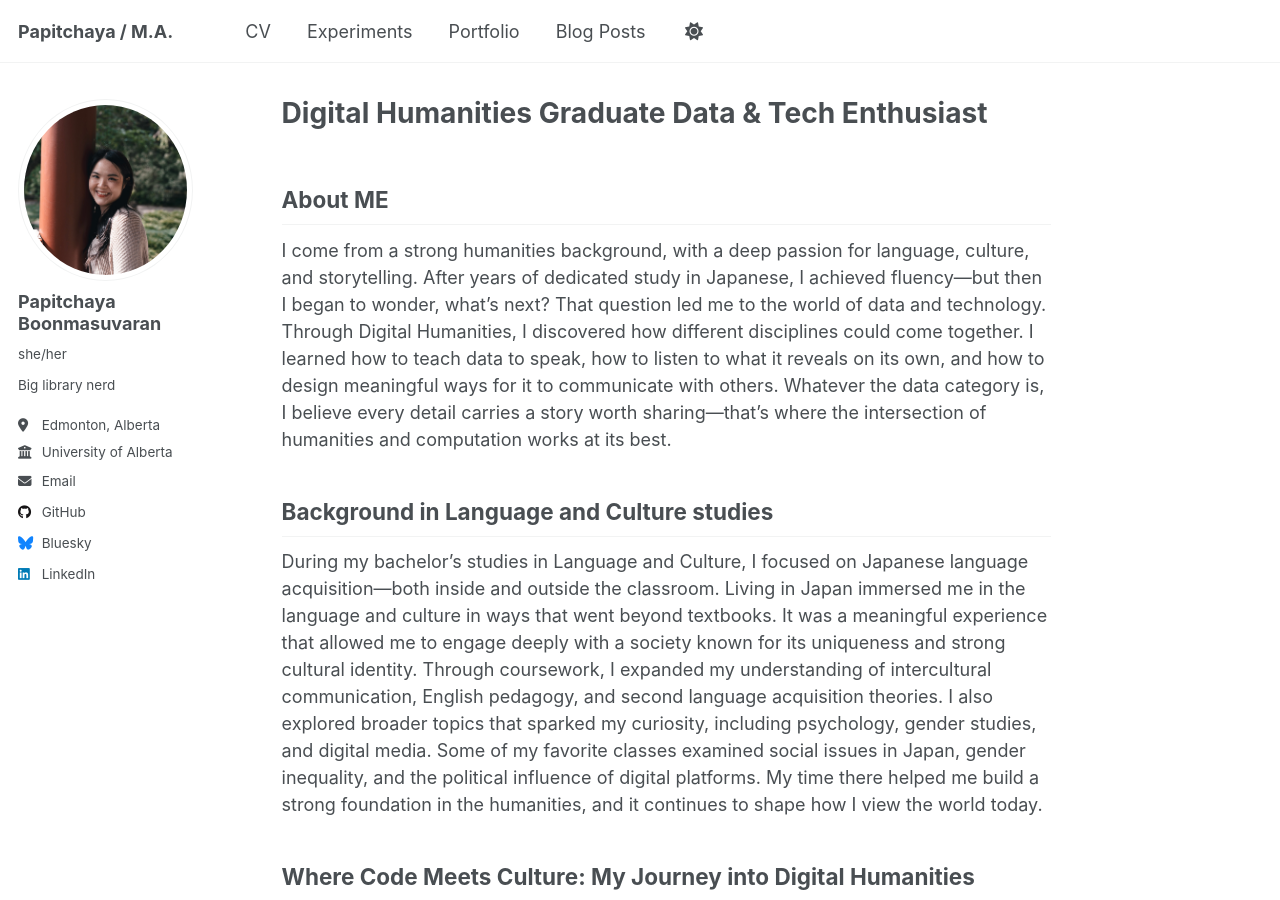
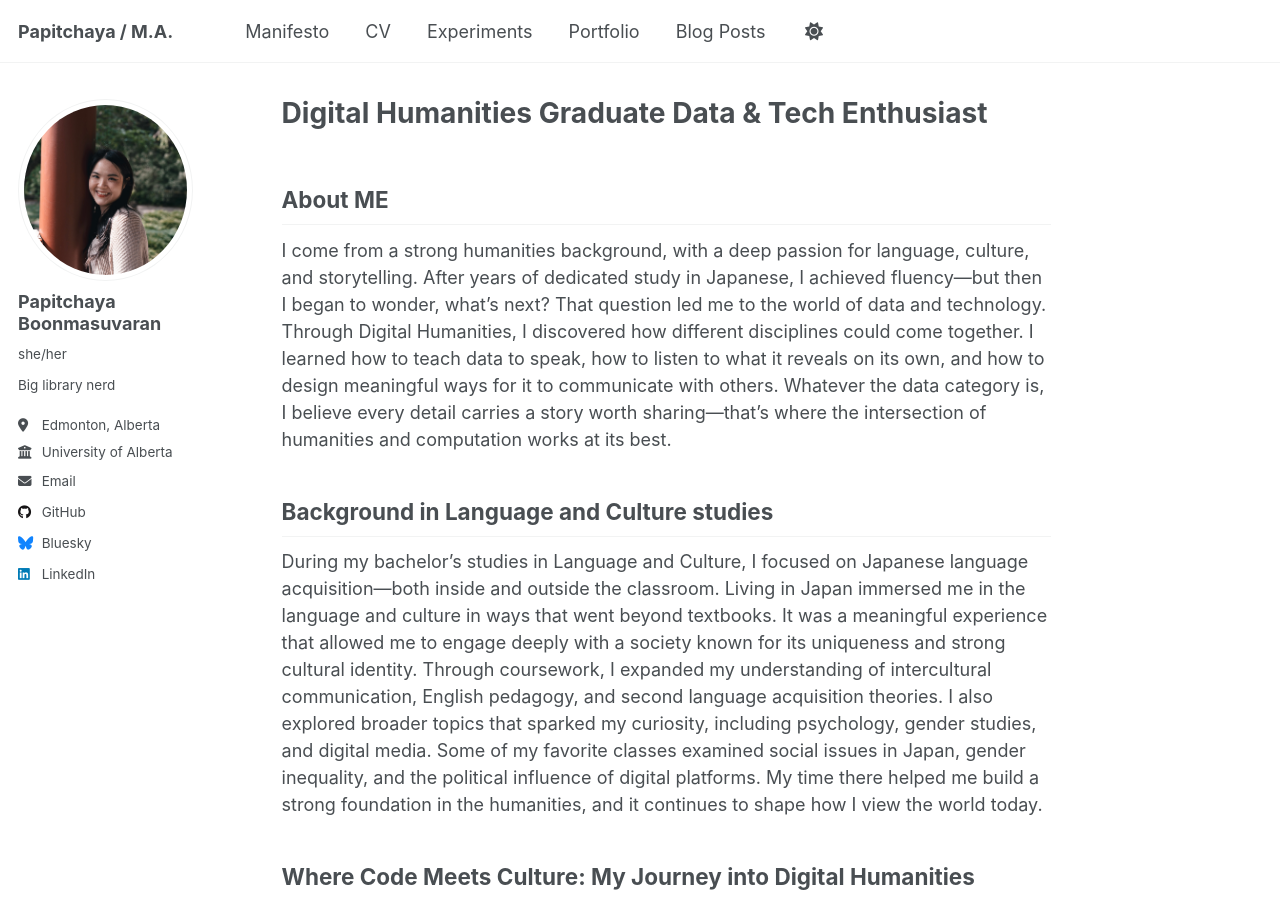
Before and after one commit to 4thpapitch/thedigitalme, a Jekyll site: the page built from _pages/about.md, in a window 1280 px wide and 900 px high. Built offline with Jekyll 4.4.1, drawn with Linux system fonts in a browser that asks for light colours.

Commit message:
Update navigation.yml

```diff
--- a/_data/navigation.yml
+++ b/_data/navigation.yml
@@ -8,6 +8,9 @@
 #      Markdown formatted page while the second is generated using JSON.
 
 main:
+  - title: "Manifesto"
+    url: /manifesto/
+
   - title: "CV"
     url: /cv/
 
```
